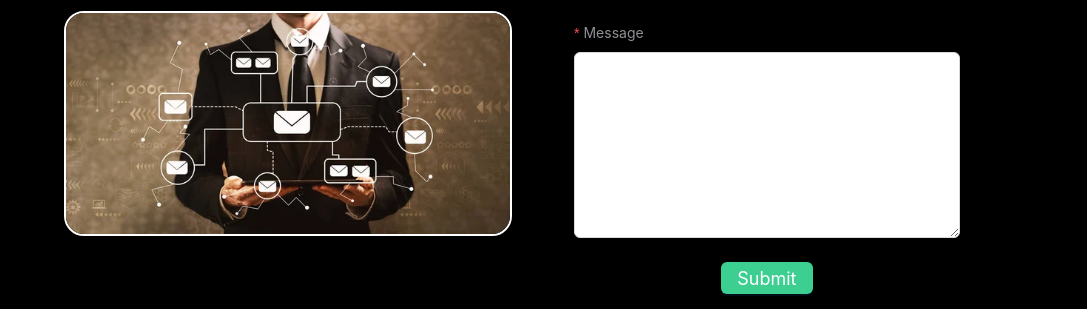
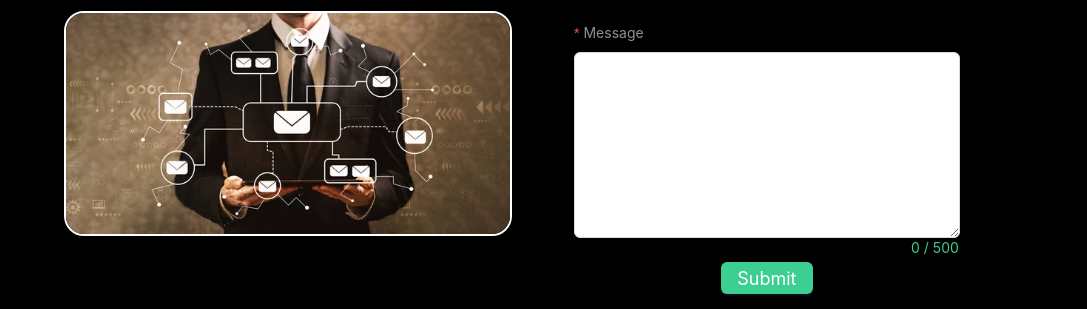
Before and after one commit to arungupta3810/My_Portfolio, a React (Create React App) app in the folder frontend/: page /contact in a window 1280 px wide. Shown: the part 405-714 px from the top of the page, without its empty margins (96-1183 px from the left). Built offline with nearby package versions, Linux system fonts and the light colour scheme.

Commit message:
api response changed, time date added

```diff
--- a/frontend/src/Components/Contact/index.jsx
+++ b/frontend/src/Components/Contact/index.jsx
@@ -46,8 +46,9 @@ const Contact = () => {
   const onFinish = () => {
     try {
       const { name, email, messages } = form.getFieldsValue();
-      const params = { name, email, messages };
+      const params = { name, email, messages, date: new Date().toLocaleDateString('en-GB', { day: '2-digit', month: '2-digit', year: '2-digit' }), time: new Date().toLocaleTimeString().replace(/:\d\d /, ' ') };
       const url = `${process.env.REACT_APP_API_URL}/submit`;
+
       if (name && email && messages) {
         setDisabled(true);
         fetch(url, {
@@ -59,9 +60,14 @@ const Contact = () => {
         })
           .then((response) => response.json())
           .then((data) => {
-            if (data) {
+            if (data?.status) {
               form.resetFields();
               setIsVisible(true);
+              setDisabled(false);
+            }
+            else{
+              message.error(data?.message)
+              form.resetFields();
               setDisabled(false);
             }
           })
@@ -143,7 +149,7 @@ const Contact = () => {
                   },
                 ]}
               >
-                <Input.TextArea rows={8} />
+                <Input.TextArea rows={8} maxLength={500} showCount={true} className="text-area" />
               </Form.Item>
 
               <Form.Item wrapperCol={{ offset: 6 }}>
--- a/frontend/src/Components/Contact/style.scss
+++ b/frontend/src/Components/Contact/style.scss
@@ -108,3 +108,12 @@
         }
     }
 }
+.text-area{
+    span{
+        span{
+            color: var(--dark-theme-green)!important;
+            font-size: 14px;
+            margin-top: 5px;
+        }
+    }
+}
```
Also changed, not shown: 2 other files (tests, documents, lock files or other folders).
